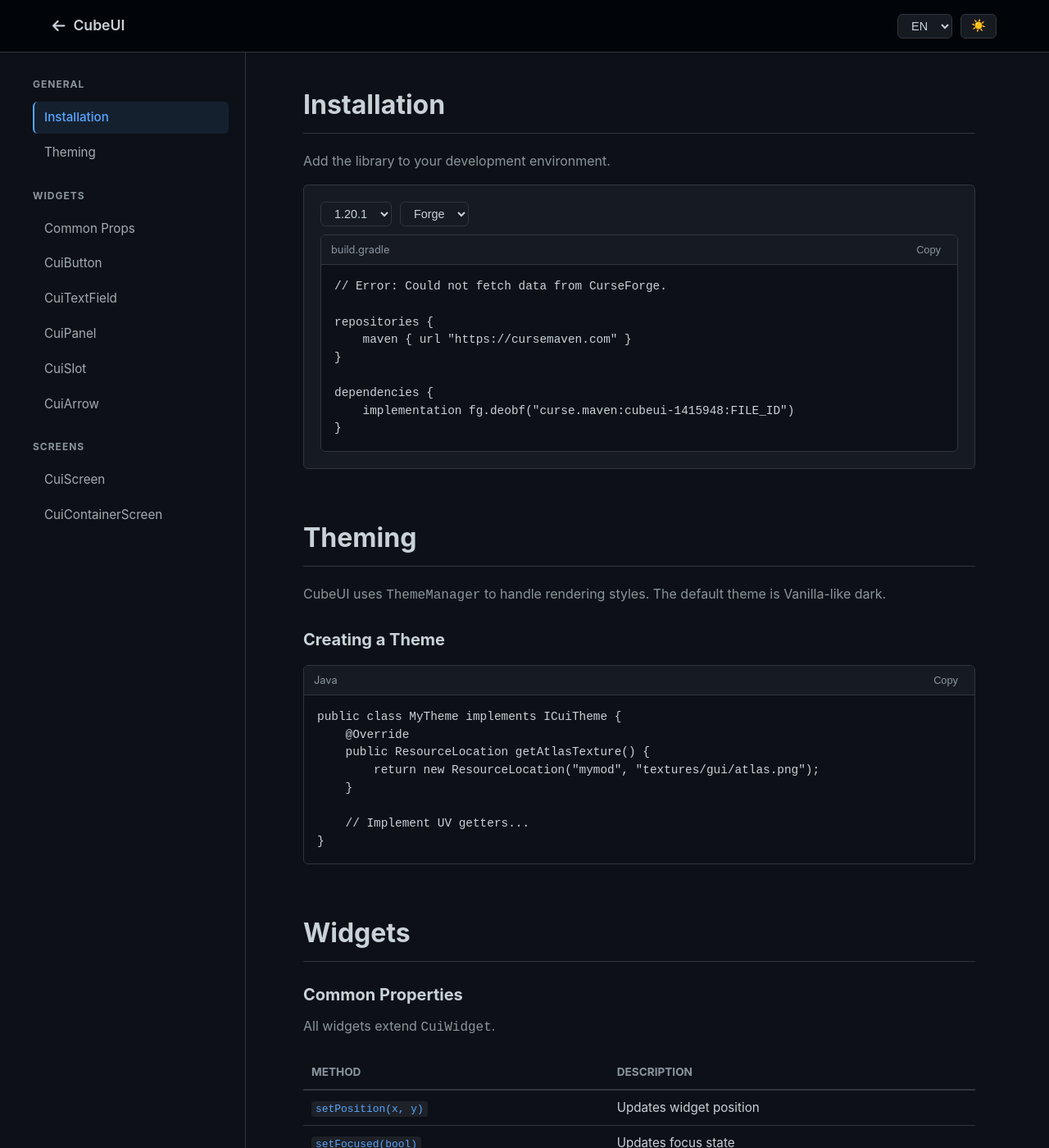
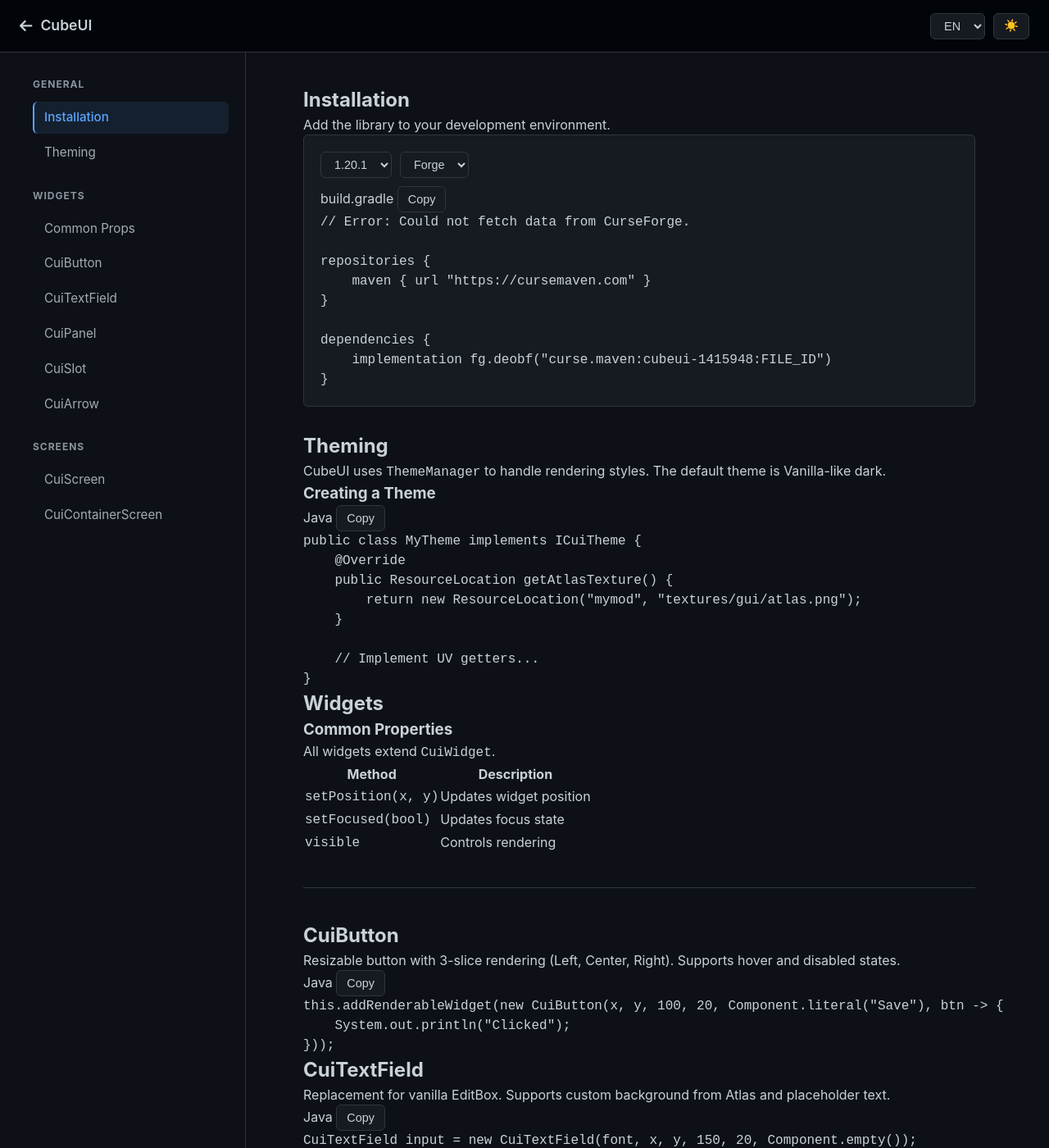
Before and after one commit to denmoth/Denmoth.github.io, a Jekyll site: the page cubeui/index.html, which Jekyll copies as it is, in a window 1280 px wide and 1400 px high. Shown: the whole window at 82% size. Built offline with Jekyll 4.4.1, drawn with Linux system fonts in a browser that asks for light colours.

Commit message:
Update style.css

```diff
--- a/assets/css/style.css
+++ b/assets/css/style.css
@@ -26,24 +26,9 @@
     --code-bg: #f6f8fa;
 }
 
-html {
-    scroll-behavior: smooth;
-    scroll-padding-top: 80px;
-}
-
+html { scroll-behavior: smooth; scroll-padding-top: 80px; }
 * { box-sizing: border-box; margin: 0; padding: 0; }
-
-body {
-    background-color: var(--bg-body);
-    color: var(--text-main);
-    font-family: var(--font-main);
-    line-height: 1.5;
-    font-size: 16px;
-    min-height: 100vh;
-    display: flex;
-    flex-direction: column;
-    transition: background-color 0.3s, color 0.3s;
-}
+body { background-color: var(--bg-body); color: var(--text-main); font-family: var(--font-main); line-height: 1.5; font-size: 16px; min-height: 100vh; display: flex; flex-direction: column; transition: background-color 0.3s, color 0.3s; }
 
 a { color: #58a6ff; text-decoration: none; transition: 0.2s; }
 a:hover { text-decoration: underline; }
@@ -51,20 +36,19 @@
 .lang-ru { display: none; }
 .lang-en { display: block; }
 span.lang-en { display: inline; }
-
 body.lang-ru { display: flex; }
 body.lang-ru .lang-en { display: none !important; }
 body.lang-ru .lang-ru { display: block; }
 body.lang-ru span.lang-ru { display: inline; }
 
 header { background: var(--bg-header); border-bottom: 1px solid var(--border); height: var(--header-h); position: sticky; top: 0; z-index: 100; display: flex; align-items: center; justify-content: center; width: 100%; }
-.header-inner { display: flex; justify-content: space-between; align-items: center; width: 100%; max-width: 1200px; margin: 0 auto; padding: 0 24px; }
+.header-inner { display: flex; justify-content: space-between; align-items: center; width: 100%; max-width: 100%; padding: 0 24px; }
 
 .brand { font-weight: 600; font-size: 1.1rem; color: var(--text-main); display: flex; align-items: center; gap: 10px; }
 .brand img { width: 24px; height: 24px; border-radius: 4px; }
-.controls { display: flex; gap: 10px; }
-button, select { background: var(--bg-panel); border: 1px solid var(--border); color: var(--text-main); padding: 5px 12px; border-radius: 6px; cursor: pointer; font-size: 0.9rem; transition: 0.2s; }
-button:hover, select:hover { border-color: var(--text-muted); background: var(--bg-body); }
+.controls { display: flex; gap: 10px; align-items: center; }
+button, select, .btn-login { background: var(--bg-panel); border: 1px solid var(--border); color: var(--text-main); padding: 5px 12px; border-radius: 6px; cursor: pointer; font-size: 0.9rem; transition: 0.2s; height: 32px; display: inline-flex; align-items: center; gap: 6px; text-decoration: none; }
+button:hover, select:hover, .btn-login:hover { border-color: var(--text-muted); background: var(--bg-body); text-decoration: none; }
 
 .wrapper { display: flex; flex-direction: column; flex: 1; align-items: center; width: 100%; }
 .hub-layout { max-width: 1000px; margin: 0 auto; padding: 40px 20px; width: 100%; flex: 1; }
@@ -78,7 +62,6 @@
 .sidebar li a { display: block; padding: 8px 12px; color: var(--text-main); font-size: 0.95rem; border-radius: 6px; border-left: 2px solid transparent; transition: all 0.2s; opacity: 0.8; }
 .sidebar li a:hover { background: var(--bg-panel); text-decoration: none; color: #58a6ff; opacity: 1; }
 .sidebar li a.active { background: rgba(88, 166, 255, 0.1); color: #58a6ff; border-left-color: #58a6ff; font-weight: 500; opacity: 1; }
-
 .sidebar-toggle { position: fixed; bottom: 20px; right: 20px; z-index: 200; border-radius: 50%; width: 50px; height: 50px; display: none; align-items: center; justify-content: center; box-shadow: 0 4px 12px rgba(0,0,0,0.3); background: var(--accent); color: white; border: none; font-size: 1.2rem; }
 
 .content { flex-grow: 1; padding: 40px; width: 100%; min-width: 0; max-width: 900px; margin: 0 auto; }
@@ -94,7 +77,6 @@
 .card p { flex-grow: 1; color: var(--text-muted); margin-bottom: 20px; font-size: 0.95rem; }
 
 .stat-row { display: flex; gap: 15px; margin-bottom: 15px; font-size: 0.85rem; color: var(--text-muted); }
-
 .badge { font-size: 0.75rem; padding: 2px 8px; border-radius: 10px; background: rgba(56, 139, 253, 0.1); color: #58a6ff; border: 1px solid rgba(56, 139, 253, 0.3); font-weight: 500; min-width: 60px; text-align: center; }
 
 .btn-group { display: flex; gap: 8px; margin-top: auto; flex-wrap: wrap; }
@@ -103,31 +85,40 @@
 .btn.primary { background: var(--accent); color: #fff; border-color: var(--accent); }
 .btn.primary:hover { background: var(--accent-hover); color: #fff; }
 
-.code-container { margin: 16px 0; border: 1px solid var(--border); border-radius: 6px; overflow: hidden; }
-.code-head { background: var(--bg-panel); padding: 8px 12px; display: flex; justify-content: space-between; align-items: center; border-bottom: 1px solid var(--border); font-size: 0.8rem; color: var(--text-muted); }
-pre { padding: 16px; overflow-x: auto; background: var(--code-bg); font-family: var(--font-mono); font-size: 0.9rem; color: var(--text-main); }
-.copy-btn { background: transparent; border: none; color: var(--text-muted); font-size: 0.8rem; padding: 2px 8px; }
-.copy-btn:hover { color: var(--accent); background: transparent; border-color: transparent; }
-
 .footer { width: 100%; padding: 15px 0; text-align: center; border-top: 1px solid var(--border); color: var(--text-muted); margin-top: auto; background: var(--bg-body); font-size: 0.85rem; }
 .socials { margin-bottom: 8px; }
 .socials a { color: var(--text-muted); font-size: 1.1rem; margin: 0 10px; transition: color 0.2s; }
 .socials a:hover { color: var(--text-main); }
 
-.api-table { width: 100%; border-collapse: collapse; margin: 20px 0; font-size: 0.95rem; }
-.api-table th { text-align: left; border-bottom: 2px solid var(--border); padding: 10px; color: var(--text-muted); font-size: 0.85rem; text-transform: uppercase; }
-.api-table td { border-bottom: 1px solid var(--border); padding: 10px; vertical-align: top; }
-.api-table code { background: rgba(127,127,127,0.15); padding: 2px 5px; border-radius: 4px; font-family: var(--font-mono); font-size: 0.85em; color: #58a6ff; }
-.doc-section { margin-bottom: 60px; scroll-margin-top: 100px; }
-.doc-section h1 { font-size: 2rem; margin-bottom: 20px; border-bottom: 1px solid var(--border); padding-bottom: 10px; }
-.doc-section h2 { font-size: 1.5rem; margin: 30px 0 15px; }
-.doc-section h3 { font-size: 1.25rem; margin: 25px 0 10px; }
-.doc-section p { margin-bottom: 15px; color: var(--text-muted); line-height: 1.7; }
+.tool-body { overflow: hidden; height: 100vh; display: flex; flex-direction: column; }
+.tool-wrapper { display: grid; grid-template-columns: 240px 1fr 240px; height: calc(100vh - var(--header-h)); overflow: hidden; width: 100%; }
+.ad-sidebar { background: var(--bg-body); border-right: 1px solid var(--border); border-left: 1px solid var(--border); padding: 20px; display: flex; flex-direction: column; align-items: center; }
+.ad-sidebar.right { border-left: 1px solid var(--border); border-right: none; }
+.ad-sidebar.left { border-right: 1px solid var(--border); border-left: none; }
+.ad-placeholder { width: 160px; height: 600px; background: var(--bg-panel); border: 1px dashed var(--border); display: flex; align-items: center; justify-content: center; color: var(--text-muted); font-size: 0.8rem; border-radius: 6px; }
 
-@media (max-width: 1000px) {
-    .sidebar { position: fixed; left: 0; top: var(--header-h); height: calc(100vh - var(--header-h)); transform: translateX(-100%); width: 280px; margin: 0; z-index: 150; box-shadow: 2px 0 10px rgba(0,0,0,0.5); }
-    .sidebar.active { transform: translateX(0); }
-    .content { padding: 20px; }
-    .sidebar-toggle { display: flex; }
-    .docs-layout { display: block; }
+.tool-content { overflow-y: auto; padding: 20px; display: flex; flex-direction: column; align-items: center; width: 100%; }
+.tool-header { width: 100%; max-width: 900px; display: flex; justify-content: space-between; align-items: center; margin-bottom: 20px; border-bottom: 1px solid var(--border); padding-bottom: 15px; }
+.page-title { font-size: 1.5rem; font-weight: 600; }
+.tool-card { width: 100%; max-width: 900px; background: var(--bg-panel); border: 1px solid var(--border); border-radius: 6px; padding: 25px; box-shadow: 0 4px 12px rgba(0,0,0,0.1); }
+.btn-icon { width: 32px; height: 32px; padding: 0; justify-content: center; }
+
+.fullscreen-mode .ad-sidebar { display: none; }
+.fullscreen-mode { grid-template-columns: 1fr; }
+
+.divider-v { width: 1px; height: 20px; background: var(--border); margin: 0 5px; }
+.top-nav { display: flex; margin-right: 15px; }
+.nav-link { color: var(--text-muted); font-weight: 500; display: flex; gap: 6px; align-items: center; padding: 5px 10px; border-radius: 6px; }
+.nav-link:hover { background: var(--bg-panel); color: var(--text-main); text-decoration: none; }
+
+.form-group { margin-bottom: 15px; }
+.form-label { display: block; margin-bottom: 8px; font-weight: 500; font-size: 0.9rem; color: var(--text-muted); }
+.form-input, .form-select, .form-area { width: 100%; background: var(--bg-body); border: 1px solid var(--border); color: var(--text-main); padding: 10px; border-radius: 6px; font-family: var(--font-mono); font-size: 0.9rem; transition: border 0.2s; }
+.form-input:focus, .form-area:focus { outline: none; border-color: #58a6ff; }
+.form-area { min-height: 100px; resize: vertical; }
+.result-box { background: #000; padding: 15px; border-radius: 6px; border: 1px solid var(--border); font-family: var(--font-mono); margin-top: 20px; word-break: break-all; color: #fff; display: none; }
+
+@media (max-width: 1100px) {
+    .tool-wrapper { grid-template-columns: 1fr; }
+    .ad-sidebar { display: none; }
 }
```
